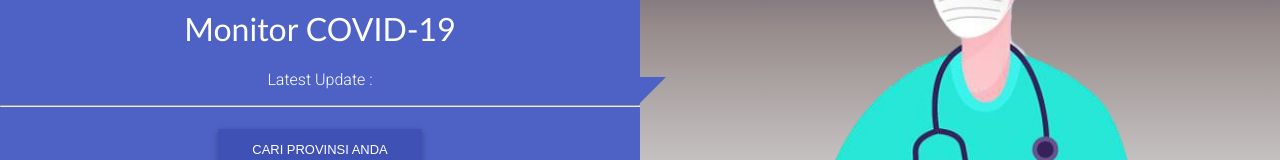
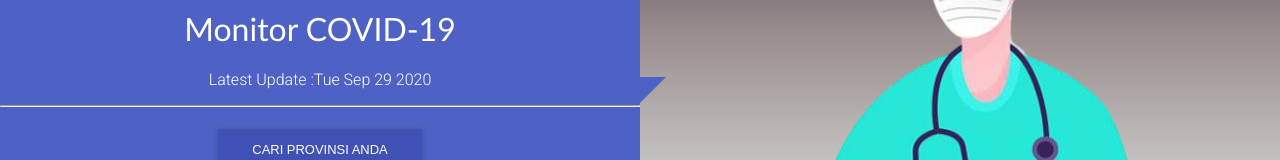
Before and after one commit to ilhamAdhim/covid19-tracker-reactjs, a React (Create React App) app: page / in a window 1280 px wide. Shown: the part 212-372 px from the top of the page. Built offline with nearby package versions, Linux system fonts and the light colour scheme.

Commit message:
Checkpoint MDB

```diff
--- a/src/components/HeroSection.js
+++ b/src/components/HeroSection.js
@@ -22,14 +22,17 @@ const HeroSection = ({
   image,
   imagePosition = "right",
 }) => {
+  const jumbotronContainerStyleClass = `d-flex flex-sm-column flex-lg-row h-100 justify-content-center align-items-center`;
+
   const jumbotronContainerStyle = {
     display: "flex",
     alignItems: "center",
-    flexDirection: imagePosition == "right" ? "row" : "row-reverse",
+    justifyContent: "center",
+    flexDirection: imagePosition === "right" ? "row" : "row-reverse",
   };
 
   const speechBubbleStyleClass = `p-2 flex-item h-50
-   ${imagePosition == "right" ? "speech-bubble-left" : "speech-bubble-right"}`;
+  ${imagePosition === "right" ? "speech-bubble-left" : "speech-bubble-right"}`;
 
   const speechBubbleStyle = {
     height: "100%",
@@ -45,21 +48,24 @@ const HeroSection = ({
           /* display="flex"
           flex={imagePosition == "right" ? "row" : "row-reverse"} */
           style={jumbotronContainerStyle}
+          className={jumbotronContainerStyleClass}
         >
           <div className={speechBubbleStyleClass}>
             <div className="ml-4 title-jumbotron" style={{ color: "white" }}>
               <h1 className="display-3 p-4 title">Monitor COVID-19</h1>
-              <p className="lead p-4 latest-update">Latest Update :</p>
+              <p className="lead p-4 latest-update">
+                Latest Update :{new Date().toDateString()}
+              </p>
               <hr className="white" />
               <p className="lead text-center p-2">
                 <a href="#searchProvince">
-                  <button
-                    className="btn btn-indigo"
+                  <MDBBtn
+                    color="indigo"
                     style={{ color: "white" }}
                     id="triggerButton"
                   >
                     Cari Provinsi Anda
-                  </button>
+                  </MDBBtn>
                 </a>
               </p>
             </div>
```
